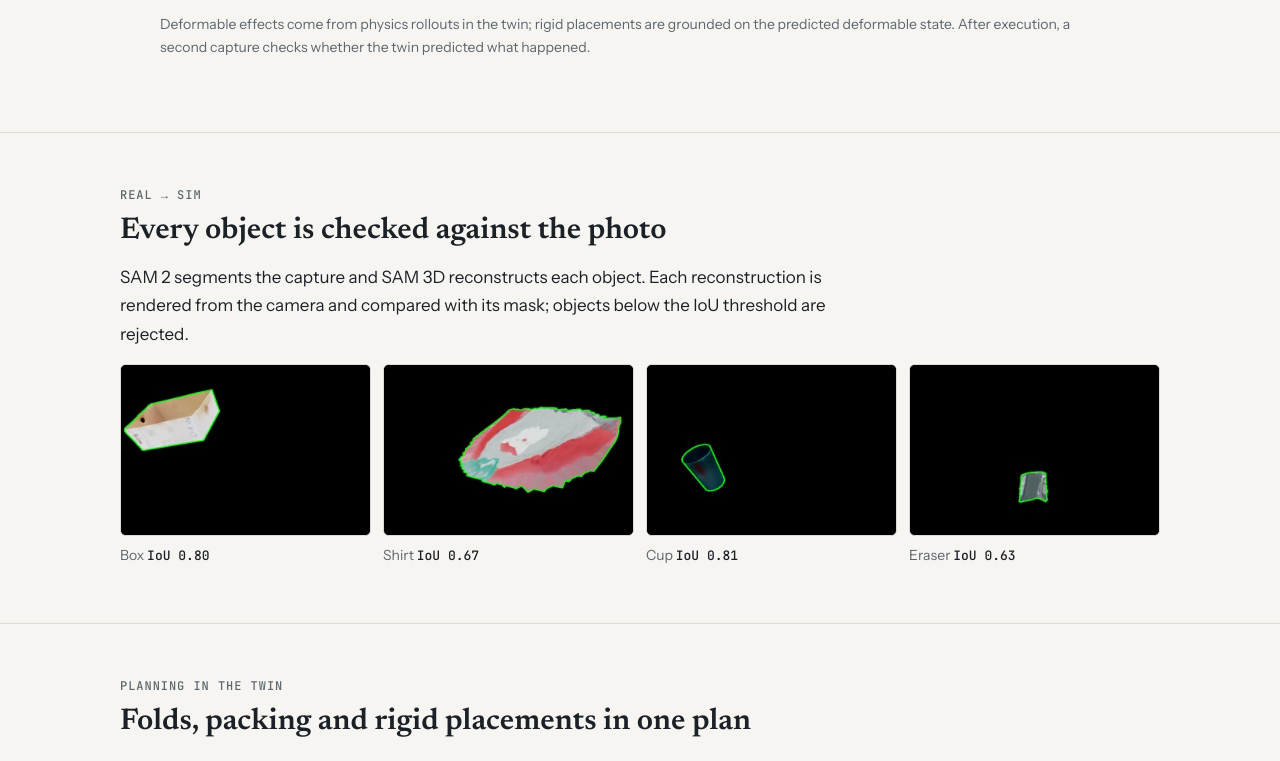
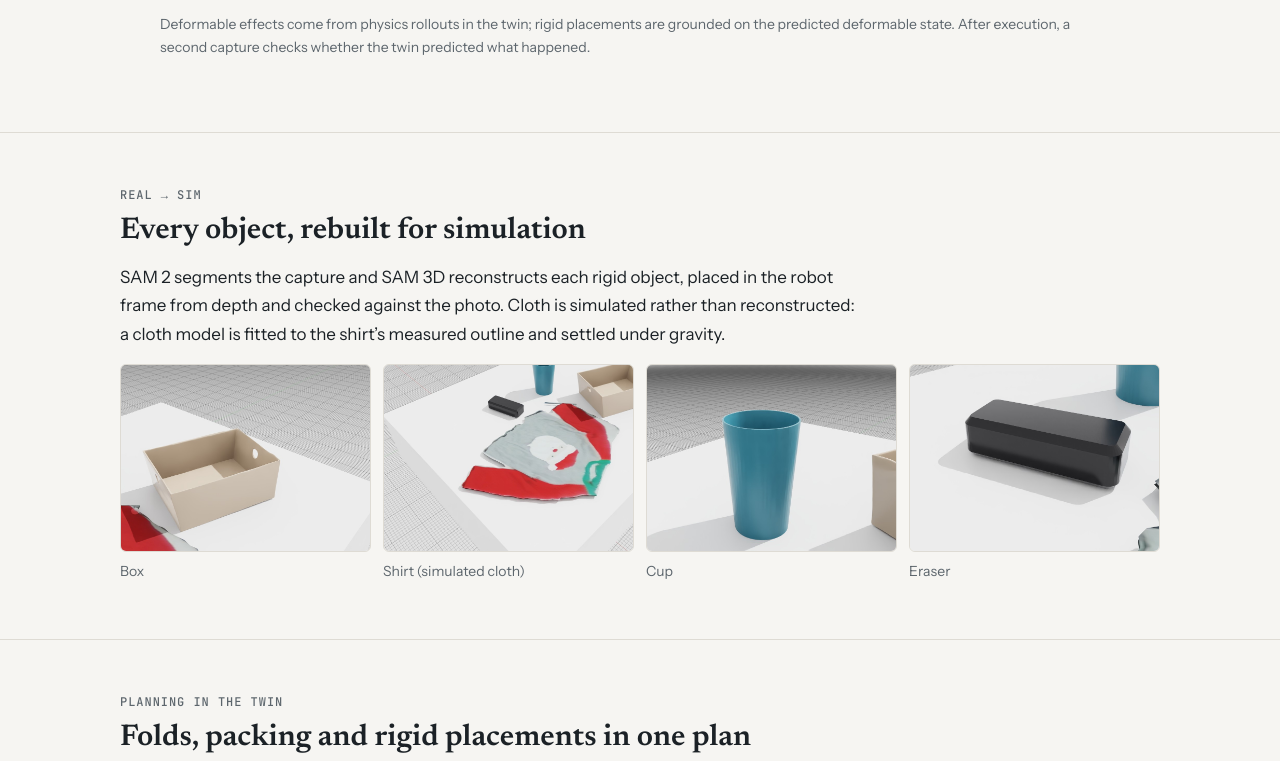
Before and after one commit to aoloo-r/twintamp, a plain HTML site: page index.html in a window 1280 px wide. Shown: the part 1910-2671 px from the top of the page. Drawn offline with Linux system fonts and the light colour scheme.

Commit message:
Show the simulated objects rendered in Isaac Sim instead of the mask overlays

```diff
--- a/index.html
+++ b/index.html
@@ -98,7 +98,7 @@
   .shot figcaption { font-size:14px; color:var(--muted); margin-top:8px; }
   .iou { font:500 13px/1 "JetBrains Mono", monospace; font-variant-numeric:tabular-nums; color:var(--ink); }
   .pair .shot img { aspect-ratio:4/3; object-fit:cover; }
-  .qa .shot img { background:#000; aspect-ratio:32/22; object-fit:cover; }
+  .qa .shot img { aspect-ratio:4/3; object-fit:cover; }
 
   /* results / videos */
   .grid3 { display:grid; grid-template-columns:repeat(3,1fr); gap:16px; margin-top:24px; }
@@ -136,8 +136,8 @@
     </figure>
     <div class="arrow" aria-hidden="true">&rarr;</div>
     <figure>
-      <div class="frame"><img src="img/segmentation.jpg" alt="Segmentation masks for the box, shirt, cup and eraser" loading="eager"></div>
-      <figcaption><span class="k sim">Twin</span><strong>Objects and dynamics</strong>Rigid meshes and a calibrated cloth model, each gated against the photo.</figcaption>
+      <div class="frame"><img src="img/twin_scene.jpg" alt="Physics twin of the captured tabletop with box, shirt, cup and eraser in simulation" loading="eager"></div>
+      <figcaption><span class="k sim">Twin</span><strong>The scene in simulation</strong>Rigid objects and a simulated shirt, placed where the capture saw them.</figcaption>
     </figure>
     <div class="arrow" aria-hidden="true">&rarr;</div>
     <figure>
@@ -192,7 +192,7 @@
           <rect x="250" y="40" width="200" height="150" rx="6" fill="var(--sim-soft)" stroke="var(--sim)" stroke-width="2"/>
           <text x="350" y="72" text-anchor="middle" font-weight="600">Physics twin</text>
           <text x="350" y="100" text-anchor="middle" font-size="12" fill="var(--muted)">SAM 2 masks, SAM 3D meshes</text>
-          <text x="350" y="120" text-anchor="middle" font-size="12" fill="var(--muted)">IoU gate vs photo</text>
+          <text x="350" y="120" text-anchor="middle" font-size="12" fill="var(--muted)">checked against the photo</text>
           <text x="350" y="140" text-anchor="middle" font-size="12" fill="var(--muted)">cloth / rope in Newton VBD</text>
           <text x="350" y="160" text-anchor="middle" font-size="12" fill="var(--muted)">calibrated per material</text>
           <!-- planner -->
@@ -229,14 +229,15 @@
 <section>
   <div class="wrap">
     <div class="eyebrow">Real &rarr; Sim</div>
-    <h2>Every object is checked against the photo</h2>
-    <p class="measure">SAM 2 segments the capture and SAM 3D reconstructs each object. Each reconstruction is
-    rendered from the camera and compared with its mask; objects below the IoU threshold are rejected.</p>
+    <h2>Every object, rebuilt for simulation</h2>
+    <p class="measure">SAM 2 segments the capture and SAM 3D reconstructs each rigid object, placed in the robot frame
+    from depth and checked against the photo. Cloth is simulated rather than reconstructed: a cloth model is fitted
+    to the shirt&rsquo;s measured outline and settled under gravity.</p>
     <div class="qa">
-      <figure class="shot"><img src="img/qa_box.jpg" alt="Box reconstruction rendered over its mask outline" loading="lazy"><figcaption>Box <span class="iou">IoU 0.80</span></figcaption></figure>
-      <figure class="shot"><img src="img/qa_shirt.jpg" alt="Shirt reconstruction rendered over its mask outline" loading="lazy"><figcaption>Shirt <span class="iou">IoU 0.67</span></figcaption></figure>
-      <figure class="shot"><img src="img/qa_cup.jpg" alt="Cup reconstruction rendered over its mask outline" loading="lazy"><figcaption>Cup <span class="iou">IoU 0.81</span></figcaption></figure>
-      <figure class="shot"><img src="img/qa_eraser.jpg" alt="Eraser reconstruction rendered over its mask outline" loading="lazy"><figcaption>Eraser <span class="iou">IoU 0.63</span></figcaption></figure>
+      <figure class="shot"><img src="img/twin_box.jpg" alt="Simulated cardboard box" loading="lazy"><figcaption>Box</figcaption></figure>
+      <figure class="shot"><img src="img/twin_shirt.jpg" alt="Simulated long-sleeved shirt with its photo texture" loading="lazy"><figcaption>Shirt (simulated cloth)</figcaption></figure>
+      <figure class="shot"><img src="img/twin_cup.jpg" alt="Simulated blue cup" loading="lazy"><figcaption>Cup</figcaption></figure>
+      <figure class="shot"><img src="img/twin_eraser.jpg" alt="Simulated black eraser" loading="lazy"><figcaption>Eraser</figcaption></figure>
     </div>
   </div>
 </section>
```
Also changed, not shown: img/qa_box.jpg (deleted), img/qa_cup.jpg (deleted), img/qa_eraser.jpg (deleted), img/qa_shirt.jpg (deleted), img/segmentation.jpg (deleted), img/twin_box.jpg (added), img/twin_cup.jpg (added), img/twin_eraser.jpg (added), img/twin_scene.jpg (added), img/twin_shirt.jpg (added).
